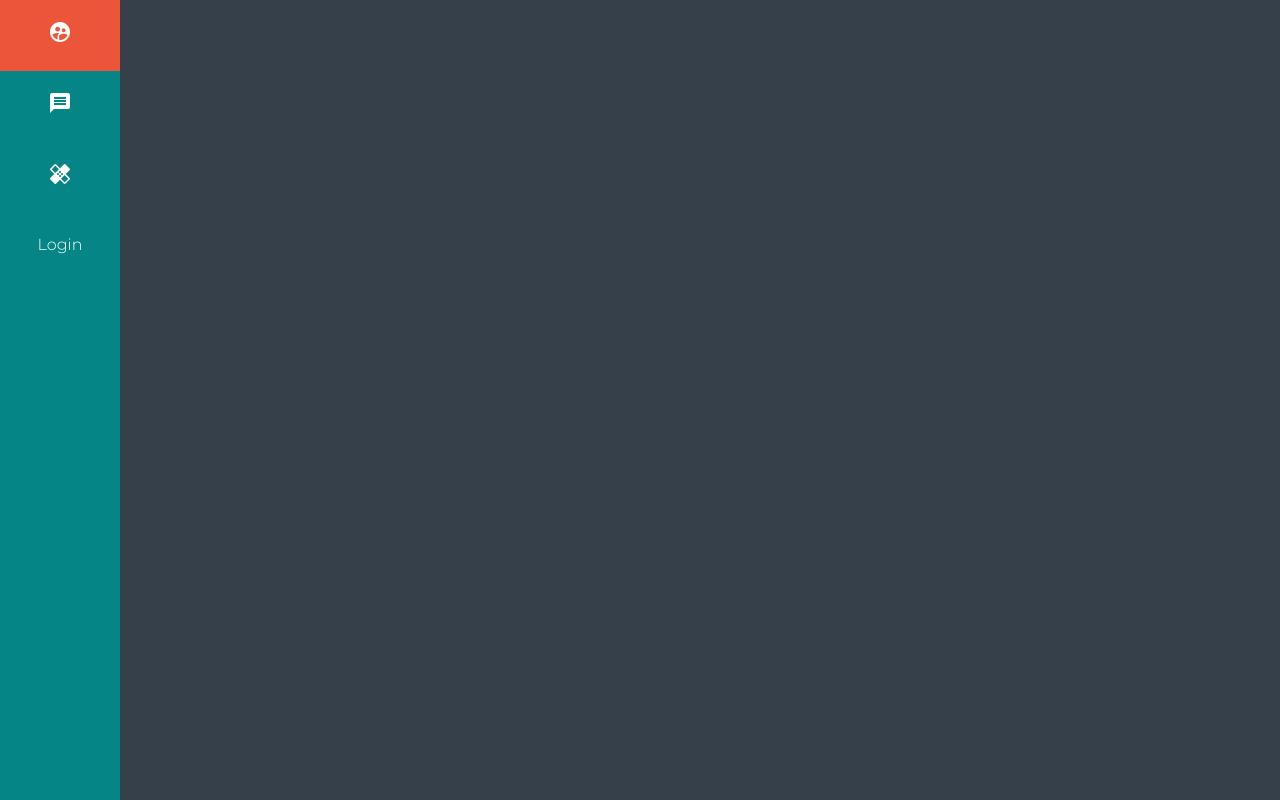
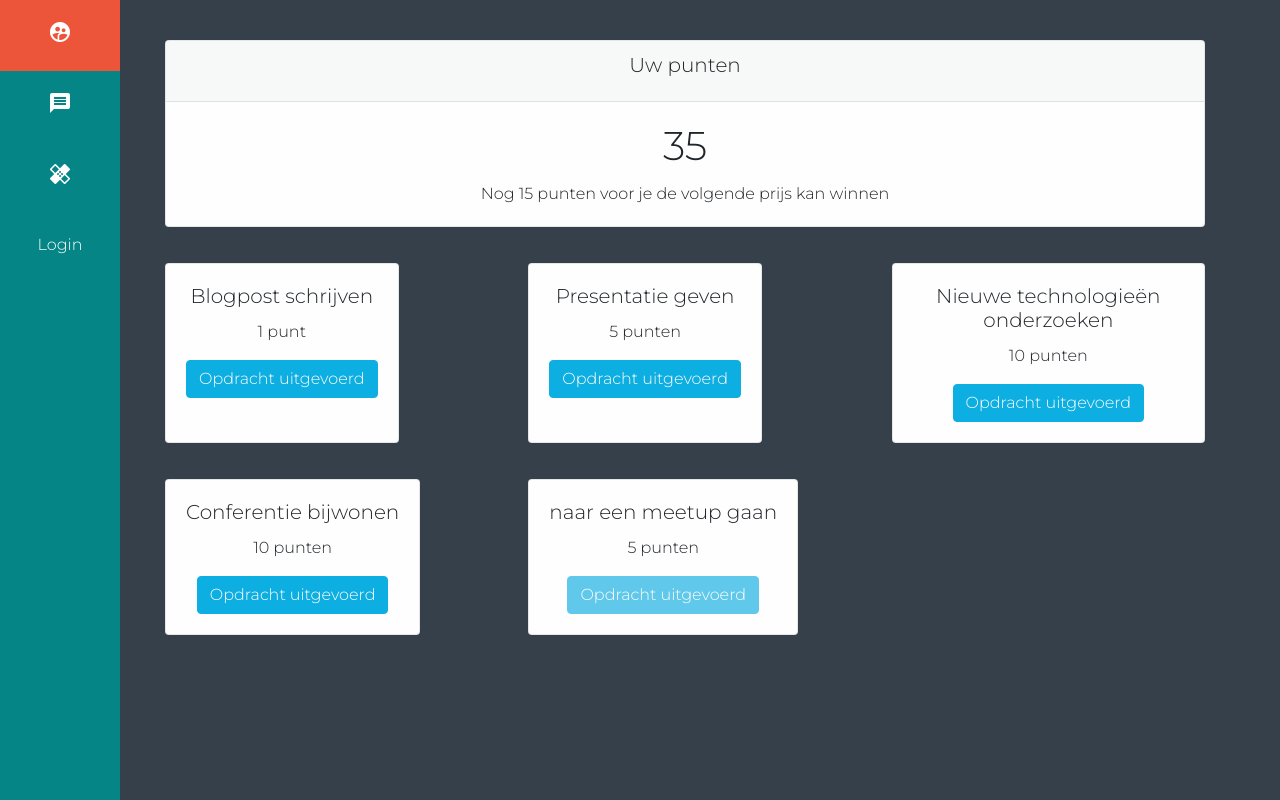
Before and after one commit to FlorianDH/rewards, an Angular app: page /opdracht in a window 1280 px wide. Before the commit this address led to /. Built offline with nearby package versions, Linux system fonts and the light colour scheme.

Commit message:
opdrachten

```diff
--- /dev/null
+++ b/src/app/Opdracht/opdracht.component.html
@@ -0,0 +1,61 @@
+<div class="container">
+  <!-- Hier punten weergeven-->
+  <div class="card text-center">
+    <div class="card-header">
+      <h5 class="card-title">Uw punten</h5>
+    </div>
+    <div class="card-body">
+      <h1 class="card-title">35</h1>
+      <p class="card-text">Nog 15 punten voor je de volgende prijs kan winnen</p>
+      <!--<p><ngb-progressbar type="warning" [value]="75" [striped]="true" [animated]="true"><i>50%</i></ngb-progressbar></p>-->
+    </div>
+  </div>
+
+  <div class="row">
+    <div class="col-xl-4 col-lg-4 col-sm-6 mt-3 d-flex">
+      <div class="card text-center flex-fill">
+        <div class="card-body">
+          <h5 class="card-title">Blogpost schrijven</h5>
+          <p class="card-text">1 punt</p>
+          <a href="#" class="btn btn-primary">Opdracht uitgevoerd</a>
+        </div>
+      </div>
+    </div>
+    <div class="col-xl-4 col-lg-4 col-sm-6  mt-3 d-flex">
+      <div class="card text-center flex-fill">
+        <div class="card-body">
+          <h5 class="card-title">Presentatie geven</h5>
+          <p class="card-text">5 punten</p>
+          <a href="#" class="btn btn-primary">Opdracht uitgevoerd</a>
+        </div>
+      </div>
+    </div>
+    <div class="col-xl-4 col-lg-4 col-sm-6  mt-3 d-flex">
+      <div class="card text-center flex-fill">
+        <div class="card-body">
+          <h5 class="card-title">Nieuwe technologieën onderzoeken</h5>
+          <p class="card-text">10 punten</p>
+          <a href="#" class="btn btn-primary">Opdracht uitgevoerd</a>
+        </div>
+      </div>
+    </div>
+    <div class="col-xl-4 col-lg-4 col-sm-6  mt-3 d-flex">
+      <div class="card text-center flex-fill" >
+        <div class="card-body">
+          <h5 class="card-title">Conferentie bijwonen</h5>
+          <p class="card-text">10 punten</p>
+          <a href="#" class="btn btn-primary">Opdracht uitgevoerd</a>
+        </div>
+      </div>
+    </div>
+    <div class="col-xl-4 col-lg-4 col-sm-6  d-flex mt-3">
+      <div class="card text-center flex-fill">
+        <div class="card-body">
+          <h5 class="card-title">naar een meetup gaan</h5>
+          <p class="card-text">5 punten</p>
+          <a href="#" class="btn btn-primary disabled">Opdracht uitgevoerd</a>
+        </div>
+      </div>
+    </div>
+  </div>
+</div>
--- /dev/null
+++ b/src/app/Opdracht/opdracht.component.ts
@@ -0,0 +1,19 @@
+import { Component, OnInit } from '@angular/core';
+
+@Component({
+  selector: 'app-opdracht',
+  templateUrl: './opdracht.component.html',
+  styles: [`
+    ngb-progressbar {
+      margin-top: 5rem;
+    }
+  `]
+})
+export class OpdrachtComponent implements OnInit {
+
+  constructor() { }
+
+  ngOnInit() {
+  }
+
+}
--- a/src/app/app-routing.module.ts
+++ b/src/app/app-routing.module.ts
@@ -1,8 +1,10 @@
 import { NgModule } from '@angular/core';
 import { Routes, RouterModule } from '@angular/router';
 import { RewardComponent} from './reward/reward.component';
+import { OpdrachtComponent} from './Opdracht/opdracht.component';
 
 const routes: Routes = [
+  {path: 'opdracht', component: OpdrachtComponent},
   {path: 'reward', component: RewardComponent},
   // {
   //   path: '',
--- a/src/app/app.module.ts
+++ b/src/app/app.module.ts
@@ -6,6 +6,7 @@ import { AppComponent } from './app.component';
 import { NgbModule } from '@ng-bootstrap/ng-bootstrap';
 import { RewardModule } from './reward/reward.module';
 import { SidebarComponent } from './sidebar/sidebar.component';
+import { OpdrachtModule} from './Opdracht/opdracht.module';
 
 @NgModule({
   declarations: [
@@ -17,7 +18,8 @@ import { SidebarComponent } from './sidebar/sidebar.component';
     AppRoutingModule,
     NgBootstrapModule,
     NgbModule.forRoot(),
-    RewardModule
+    RewardModule,
+    OpdrachtModule
   ],
   providers: [],
   bootstrap: [AppComponent]
--- a/src/app/reward/reward.component.html
+++ b/src/app/reward/reward.component.html
@@ -5,7 +5,7 @@
       <h3 class="card-title">Uw punten</h3>
       <h1 class="card-title">35</h1>
       <p class="card-text">Nog 15 punten voor je de volgende prijs "Puppy" kan winnen!</p>
-      <p><ngb-progressbar type="warning" [value]="75" [striped]="true" [animated]="true"><i>50%</i></ngb-progressbar></p>
+      <!--<p><ngb-progressbar type="warning" [value]="75" [striped]="true" [animated]="true"><i>50%</i></ngb-progressbar></p>-->
     </div>
   </div>
 
```
Also changed, not shown: src/app/Opdracht/opdracht.module.ts (added, +11 -0 lines).
